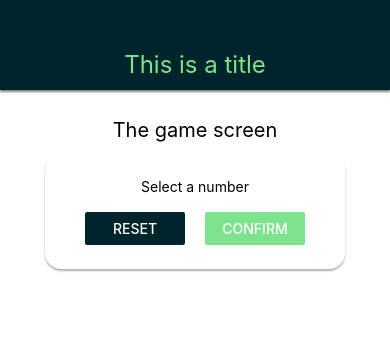
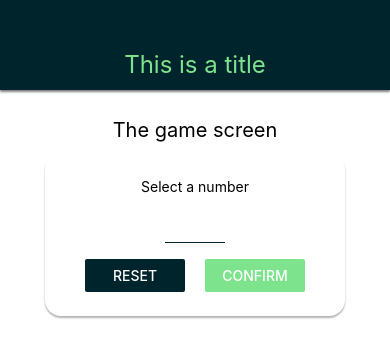
Before and after one commit to instant-coffee/Number-Muncher, a React Native app: screen / in a window 390 px wide. Shown: the top 358 px of the page. Built offline with nearby package versions, Linux system fonts and the light colour scheme.

Commit message:
Create custom input and allow for forwarding props

```diff
--- /dev/null
+++ b/components/Input.js
@@ -0,0 +1,23 @@
+import React from 'react'
+import { TextInput, StyleSheet } from 'react-native';
+
+import Colours from '../constants/colours'
+
+const Input = props => {
+  return (
+    <TextInput {...props} style={{...styles.input, ...props.style}}/>
+  )
+}
+
+const styles = StyleSheet.create({
+  inputContainer: {},
+  input: {
+    height: 32,
+    borderBottomColor: Colours.primary,
+    borderBottomWidth: 1,
+    marginVertical: 16,
+  }
+})
+
+
+export default Input
--- a/screens/StartGameScreen.js
+++ b/screens/StartGameScreen.js
@@ -2,6 +2,7 @@
 import { View, Text, StyleSheet, TextInput, Button } from 'react-native'
 
 import Card from '../components/Card'
+import Input from '../components/Input'
 import Colours from '../constants/colours'
 
 const StartGameScreen = props => {
@@ -10,7 +11,12 @@
       <Text style={styles.title}>The game screen</Text>
       <Card style={styles.inputContainer}>
         <Text>Select a number</Text>
-        <TextInput/>
+        <Input
+          style={styles.input}
+          keyboardType="number-pad"
+          blurOnSubmit
+          autoCapitalize='none'
+          maxLength={2} />
         <View style={styles.buttonContainer}>
           <View style={styles.button}>
             <Button style={styles.button} title="Reset" onPress={ () => {} } color={Colours.primary}/>
@@ -39,6 +45,10 @@
     padding: 24,
     maxWidth: '85%',
   },
+  input: {
+    width: 60,
+    textAlign: 'center',
+  },
   buttonContainer: {
     flexDirection: 'row',
     width: '100%',
```
